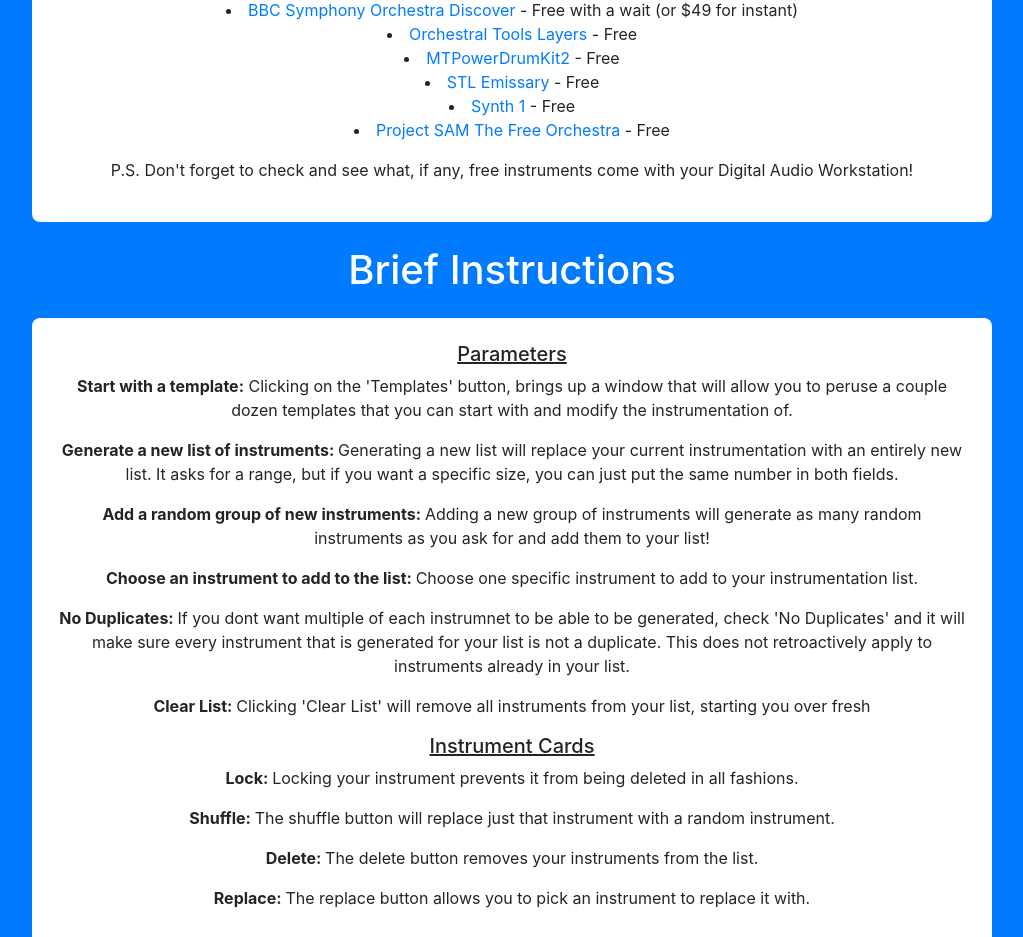
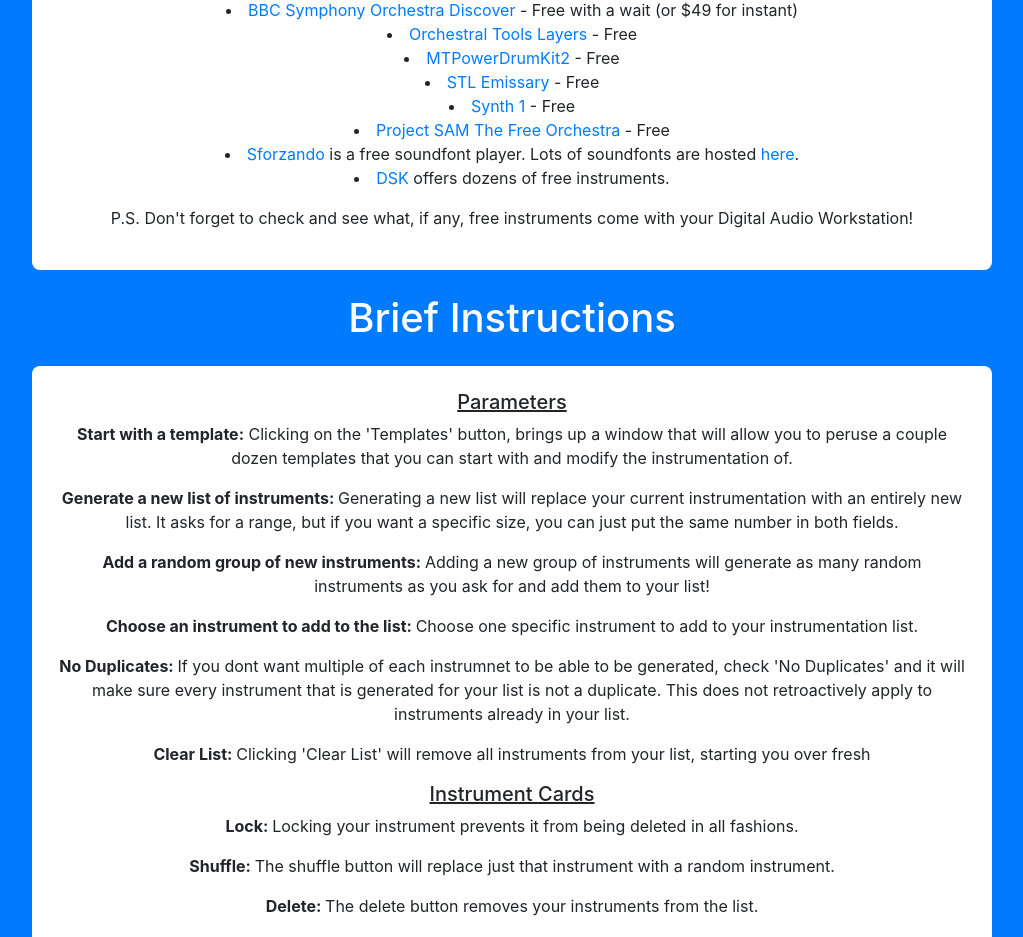
Before and after one commit to robbyph/instrumentation-generation, a Next.js app: page /instructions in a window 1280 px wide. Shown: the part 1010-1947 px from the top of the page, without its empty margins (128-1151 px from the left). Built offline with nearby package versions, Linux system fonts and the light colour scheme.

Commit message:
UPDATED about

```diff
--- a/pages/instructions.js
+++ b/pages/instructions.js
@@ -28,6 +28,8 @@ const instructions = () => {
                     <li><a target="_blank" rel="noopener noreferrer" href="https://www.stltones.com/products/stl-ignite-emissary-plug-in-bundle">STL Emissary</a> - Free</li>
                     <li><a target="_blank" rel="noopener noreferrer" href="https://www.kvraudio.com/product/synth1-by-daichi-laboratory-ichiro-toda">Synth 1</a> - Free</li>
                     <li><a href="https://projectsam.com/libraries/the-free-orchestra/">Project SAM The Free Orchestra</a> - Free</li>
+                    <li><a href='https://www.plogue.com/products/sforzando.html'>Sforzando</a> is a free soundfont player. Lots of soundfonts are hosted <a href="https://musical-artifacts.com/artifacts?tags=soundfont">here</a>.</li>
+                    <li><a href="https://www.dskmusic.com/">DSK</a> offers dozens of free instruments.</li>
                 </ul>
                 <p style={{marginTop: '1rem'}}>P.S. Don't forget to check and see what, if any, free instruments come with your Digital Audio Workstation!</p>
             </div>
```
